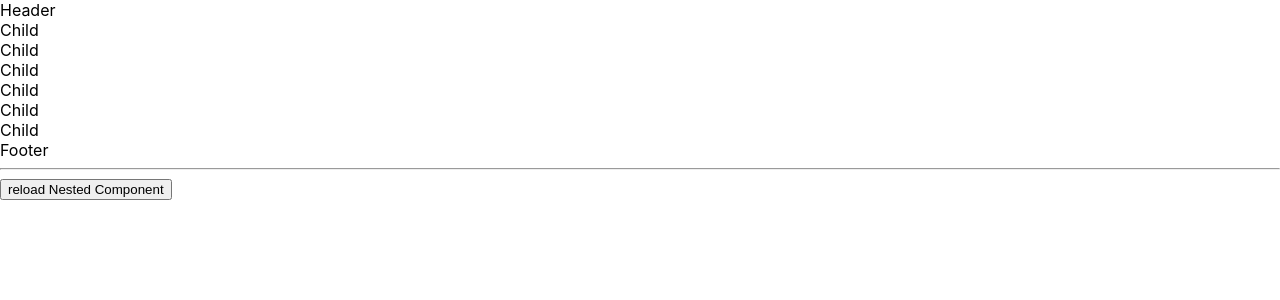
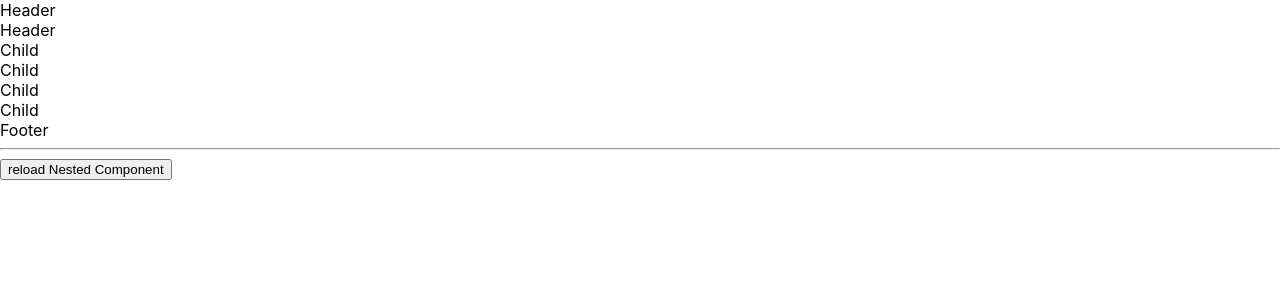
Before and after one commit to dhythm/react-cra-playground, a React (Create React App) app: page / in a window 1280 px wide. Shown: the top 300 px of the page. Built offline with nearby package versions, Linux system fonts and the light colour scheme.

Commit message:
feat: update

```diff
--- a/src/components/MemoisedBehavior.tsx
+++ b/src/components/MemoisedBehavior.tsx
@@ -145,12 +145,20 @@ const Layout = () => {
         {/* <Wrapper>
           <MemoisedNestedForwardRefChild />
         </Wrapper> */}
-        <AmbiguousReRenderComponent>
+        {/* <AmbiguousReRenderComponent>
           <Child />
-        </AmbiguousReRenderComponent>
-        <AmbiguousReRenderComponent>
+        </AmbiguousReRenderComponent> */}
+        {/* <AmbiguousReRenderComponent>
           <MemoisedChild />
-        </AmbiguousReRenderComponent>
+        </AmbiguousReRenderComponent> */}
+        {/* <MemoisedWrapper>
+          <MemoisedChild />
+        </MemoisedWrapper> */}
+        {/* <MemoisedWrapper
+          header={<MemoisedHeader />}
+          children={<MemoisedChild />}
+        /> */}
+        <MemoisedWrapper header={<MemoisedHeader />} />
 
         {/* NOT re-render */}
         <MemoisedChild />
@@ -248,6 +256,16 @@ const Wrapper = ({ children }) => {
   return <div>{children}</div>;
 };
 
+const MemoisedWrapper = memo(({ header, children }: any) => {
+  console.log("render: MemoisedWrapper");
+  return (
+    <div>
+      {header}
+      {children}
+    </div>
+  );
+});
+
 const MemoisedNestedMemoisedForwardRefChild = memo(() => {
   console.log("render: MemoisedNestedMemoisedForwardRefChild");
   return (
```
